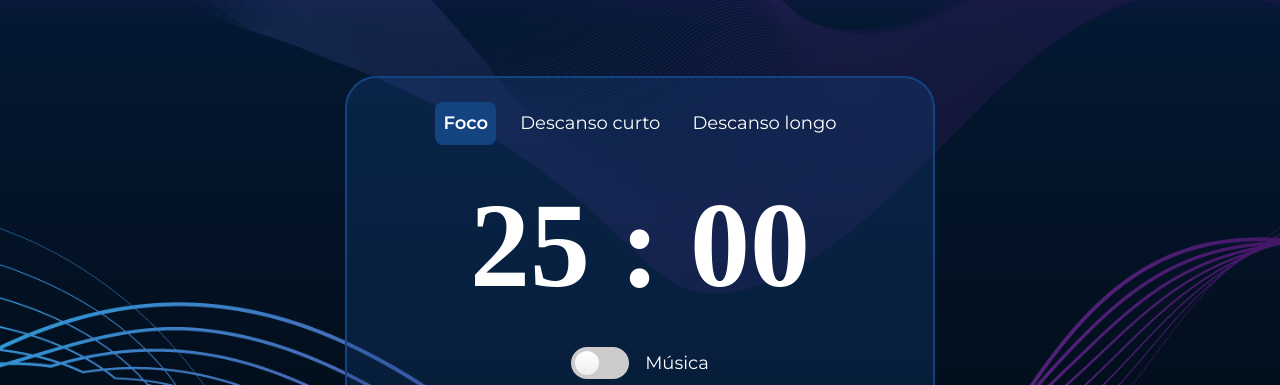
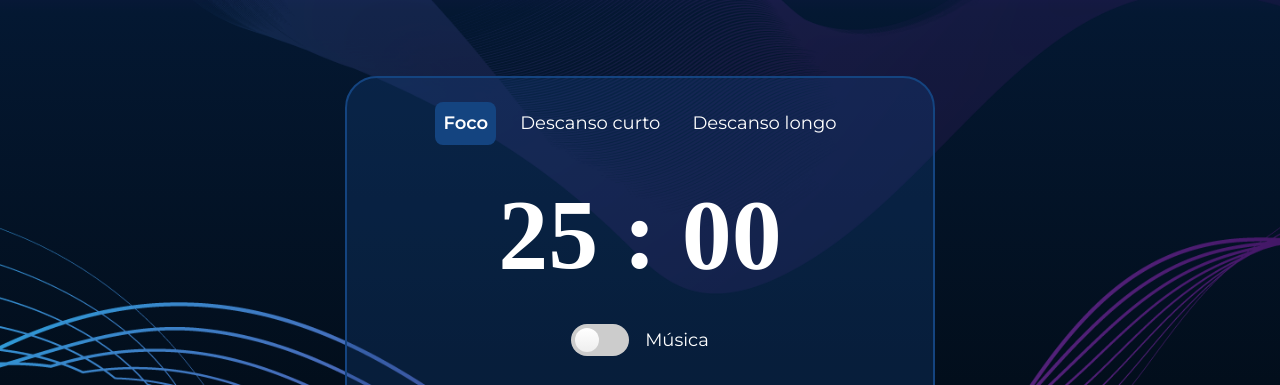
Before and after one commit to ThomazHilario/Front-End-One, a plain HTML site: page 3-Elementos_da_DOM/index.html in a window 1280 px wide. Shown: the part 548-933 px from the top of the page. Drawn offline with nearby package versions, Linux system fonts and the light colour scheme; a web font is replaced by a local one.

Commit message:
Alterando valor da fonte

```diff
--- a/3-Elementos_da_DOM/styles.css
+++ b/3-Elementos_da_DOM/styles.css
@@ -119,7 +119,7 @@ h1, h2, h3, h4, h5, h6 {
     color: var(--color-secondary);
     text-align: center;
     font-family: Unbounded;
-    font-size: 12rem;
+    font-size: 10rem;
     font-style: normal;
     font-weight: 700;
     line-height: normal;
```
